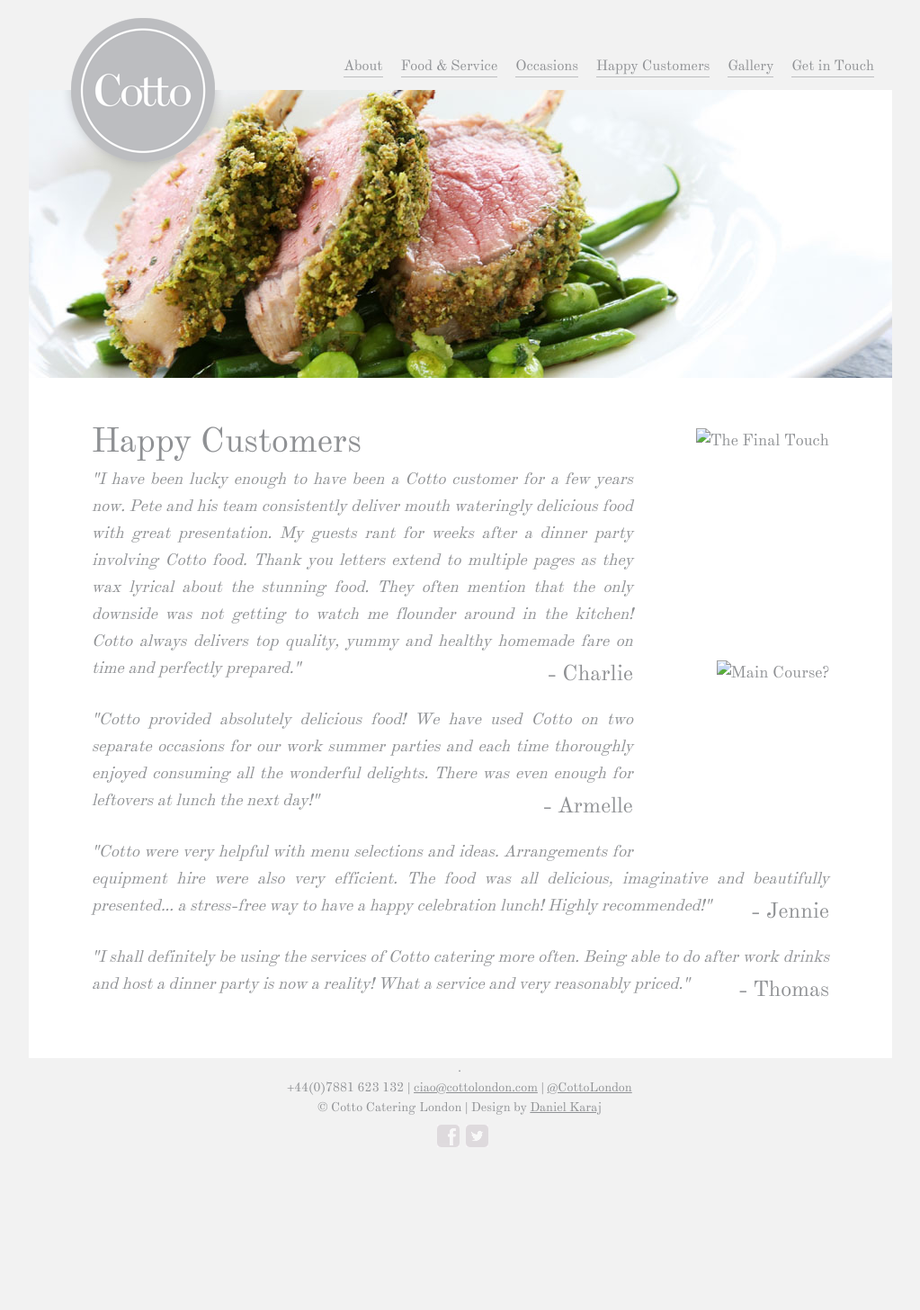
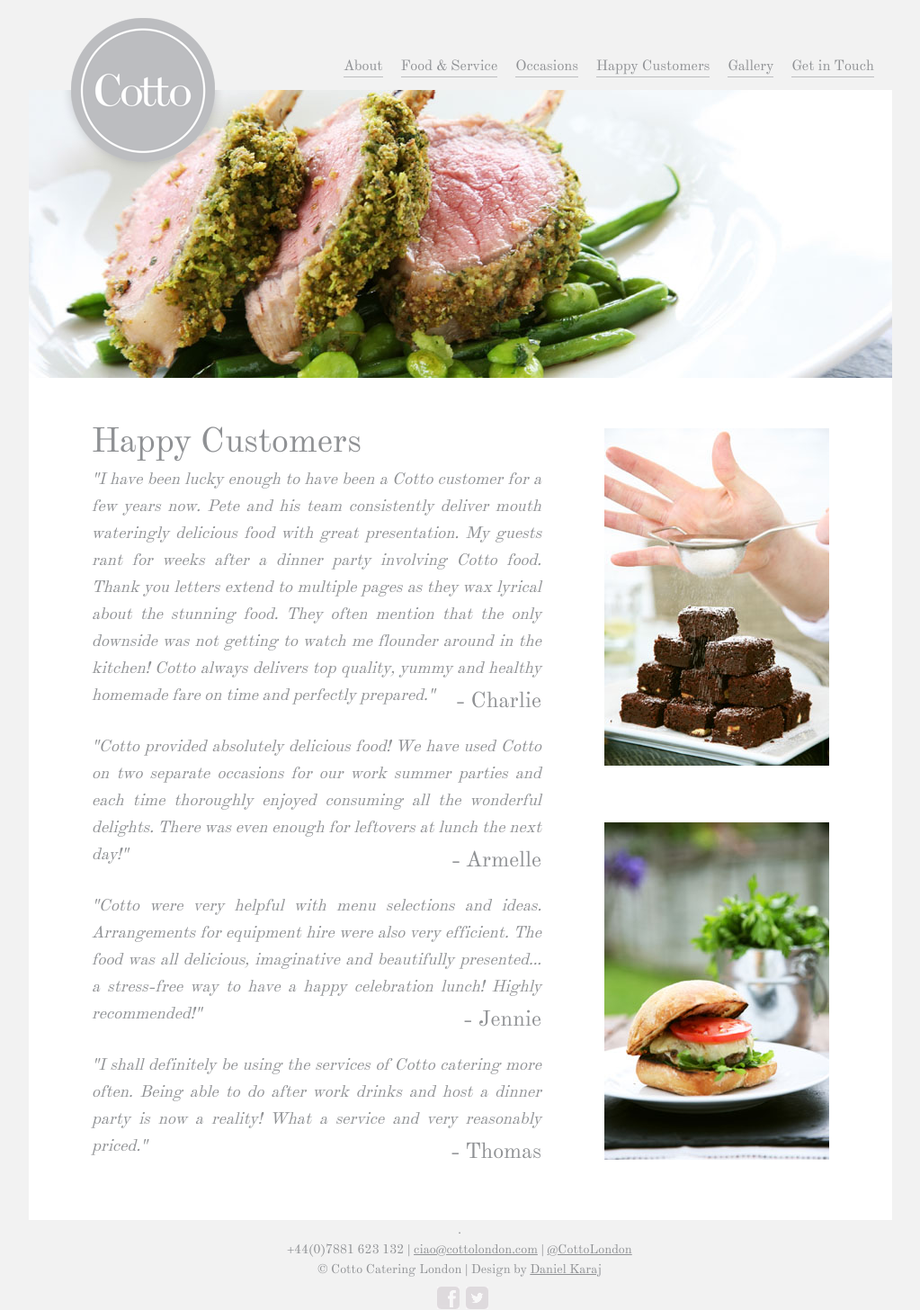
Before and after one commit to dnkrj/cotto, a Jekyll site: the page built from testimonials.html, in a window 1280 px wide. Shown: the whole page at 90% size, without its empty margins (128-1151 px from the left). Built offline with Jekyll 4.4.1, drawn with Linux system fonts in a browser that asks for light colours; before the commit the page ends 1276 px from its top, so only the background shows below that.

Commit message:
Update testimonials.html

```diff
--- a/testimonials.html
+++ b/testimonials.html
@@ -6,7 +6,7 @@
 
 <div class="single">
 	<h1>Happy Customers</h1>
-	<img src="images/t/P1.jpg" alt="The Final Touch" class="rightImage titleImage testImage">
+	<img src="{{ "/images/t/P1.jpg" | relative_url }}" alt="The Final Touch" class="rightImage titleImage testImage">
 	<p class = "quote">"I have been lucky enough to have been a Cotto customer for a few years now. Pete and his team consistently deliver mouth wateringly delicious food with great presentation. My guests rant for weeks after a dinner party involving Cotto food. Thank you letters extend to multiple pages as they wax lyrical about the stunning food. They often mention that the only downside was not getting to watch me flounder around in the kitchen!  Cotto always delivers top quality, yummy and healthy homemade fare on time and perfectly prepared."</p>
 	<h2 class = "person">- Charlie</h2><br/>
 	<p class = "quote">"Cotto provided absolutely delicious food! We have used Cotto on two separate occasions for our work summer parties and each time thoroughly enjoyed consuming all the wonderful delights. There was even enough for leftovers at lunch the next day!"</p>
@@ -15,5 +15,5 @@
 	<h2 class = "person">- Jennie</h2><br/>
 	<p class = "quote">"I shall definitely be using the services of Cotto catering more often. Being able to do after work drinks and host a dinner party is now a reality! What a service and very reasonably priced."</p>
 	<h2 class = "person">- Thomas</h2><br/>
-	<img src="images/t/P2.jpg" alt="Main Course?" class="rightImage testFollowImage">
+	<img src="{{ "/images/t/P2.jpg" | relative_url }}" alt="Main Course?" class="rightImage testFollowImage">
 </div>
```
